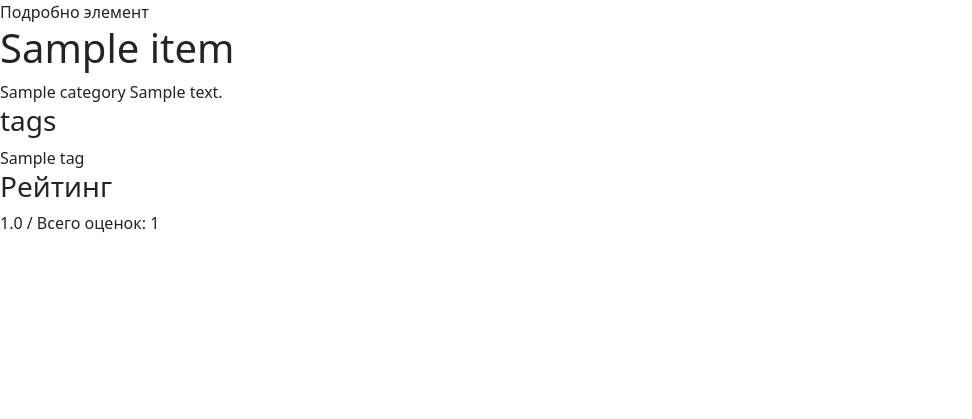
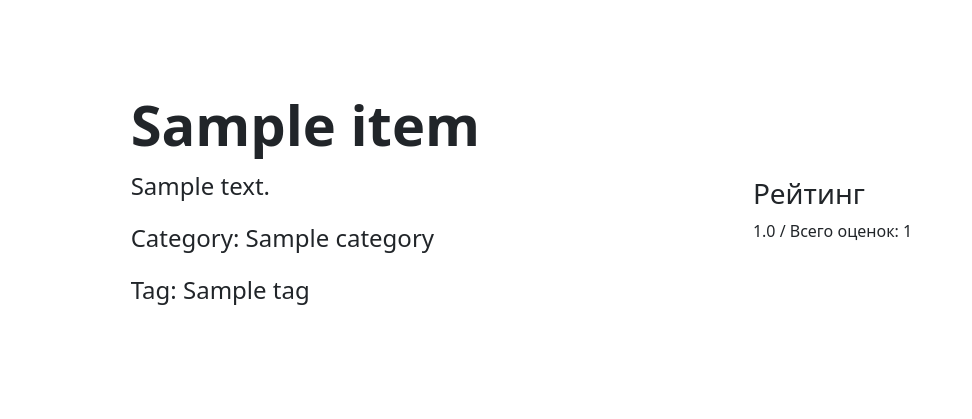
Before and after one commit to Fizic/lyceum, a Django app: page /catalog/1/ in a window 1280 px wide. Shown: the top 419 px of the page, without its empty margins (0-972 px from the left). Run offline with Django 3.2, Linux system fonts and the light colour scheme; tables that the repository leaves empty hold one stand-in row (values such as "Sample post"); parts of the project's set-up code (start-up, migrations or seed data) failed here and were passed over.

Commit message:
fix: html template

```diff
--- a/templates/catalog/item_detail.html
+++ b/templates/catalog/item_detail.html
@@ -3,19 +3,15 @@
 {% block title %}Подробно элемент{% endblock %}
 
 {% block content %}
-    Подробно элемент
-    <h1>{{ item.name }}</h1>
-
-    {% if item.category %}
-        {{ item.category.name }}
-    {% endif %}
-
-    {{ item.text }}
-
-    <h3>tags</h3>
-
-    {{ item.tags.first.name }}
-
+    <div class="container col-xl-10 col-xxl-8 px-4 py-5">
+        <div class="row align-items-center g-lg-5 py-5">
+            <div class="col-lg-7 text-center text-lg-start">
+                <h1 class="display-4 fw-bold lh-1 mb-3">{{ item.name }}</h1>
+                <p class="col-lg-10 fs-4">{{ item.text }}</p>
+                <p class="col-lg-10 fs-4">Category: {{ item.category.name }}</p>
+                <p class="col-lg-10 fs-4">Tag: {{ item.tags.first.name }}</p>
+            </div>
+            <div class="col-md-10 mx-auto col-lg-5">
                 <h3>Рейтинг</h3>
                 {{ average_rating }} / Всего оценок: {{ rating_count }}
                 {% if user.pk %}
@@ -24,9 +20,11 @@
                         {% for choice in form.rating %}
                             <div class="form-check">
                                 {% if rating.star == forloop.counter0 %}
-                        <input class="form-check-input" type="radio" name="rating" value={{ forloop.counter0 }} checked>
+                                    <input class="form-check-input" type="radio" name="rating"
+                                           value={{ forloop.counter0 }} checked>
                                 {% else %}
-                        <input class="form-check-input" type="radio" name="rating" value={{ forloop.counter0 }}>
+                                    <input class="form-check-input" type="radio" name="rating"
+                                           value={{ forloop.counter0 }}>
                                 {% endif %}
                                 <label class="form-check-label" for="flexRadioDefault1">
                                     {{ choice }}
@@ -36,4 +34,7 @@
                         <input type="submit" class="btn btn-primary" value="Обновить">
                     </form>
                 {% endif %}
+            </div>
+        </div>
+    </div>
 {% endblock %}
```
Lines whose indentation alone changed are shown as unchanged.
